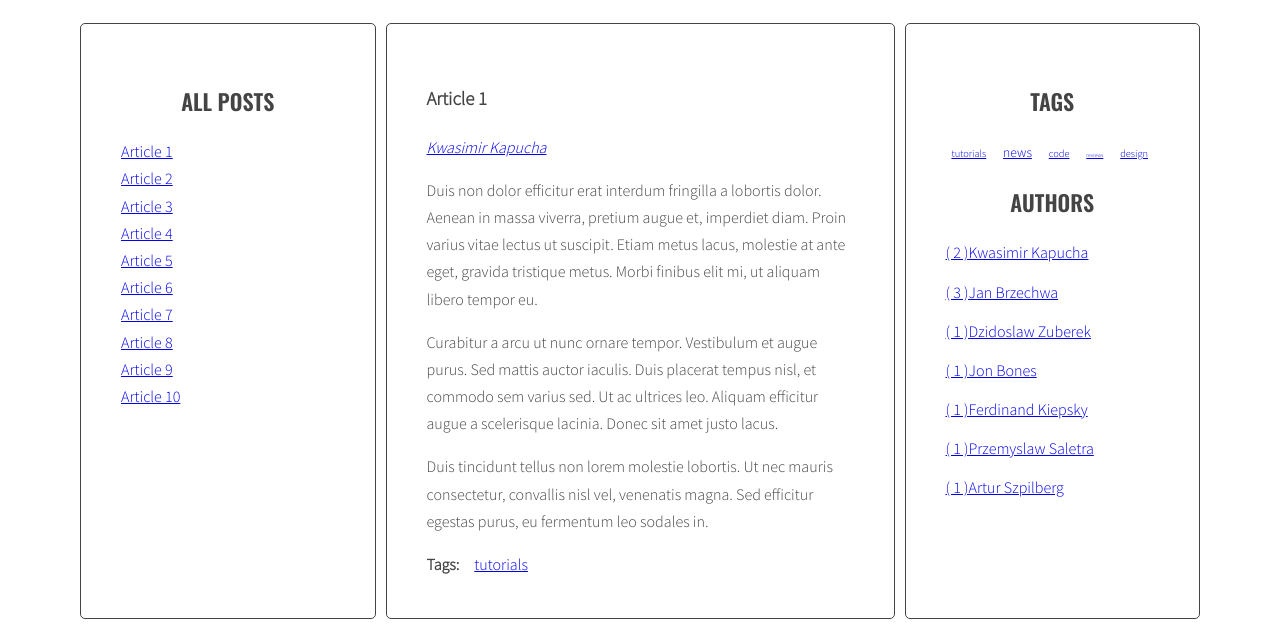
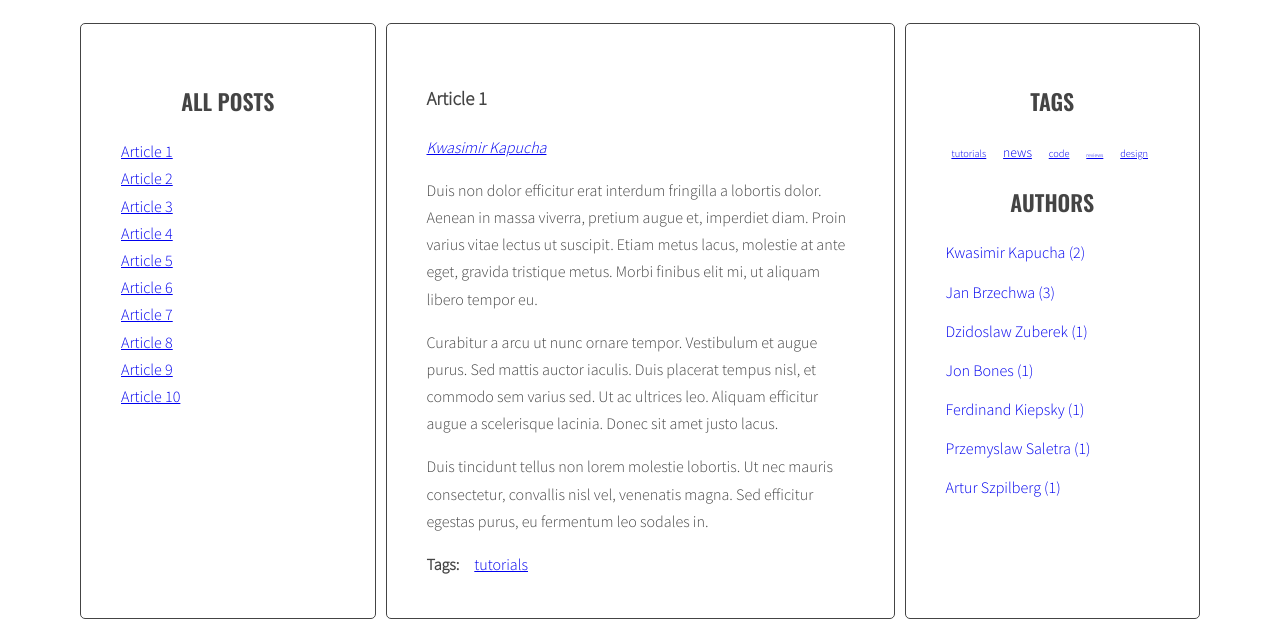
Before and after one commit to fifekwidmo/javascript-blog, a website: page index.html in a window 1280 px wide. Shown: the part 220-847 px from the top of the page. Drawn offline with nearby package versions, Linux system fonts and the light colour scheme.

Commit message:
Add fifth handlebar

```diff
--- a/index.html
+++ b/index.html
@@ -207,27 +207,22 @@
     <script id="template-article-link" type="text/x-handlebars-template">
         <li><a href="#{{ id }}"><span></span>{{ title }}</span></a></li>
     </script>
-
-
     <script id="template-tag-link" type="text/x-handlebars-template">
         <li><a href="#{{ id }}"><span></span>{{ title }}</span></a></li>
     </script>
-
     <script id="template-tag-cloud-link" type="text/x-handlebars-template">
         {{#each tags}}
         <li><a class="{{className}}" href="#tag-{{tag}}">{{ tag }}</a></li>
         {{/each}}
     </script>
-
-
-
-
+    <script id="template-list-author-link" type="text/x-handlebars-template">
+        {{#each authors}}
+        <li><a href="#authors-{{ author }}"> {{author}} ({{ count }})</a></li>
+        {{/each}}
+    </script>
     <script id="template-author-link" type="text/x-handlebars-template">
         <a href="#authors-{{ id }}"><span></span>{{ title }}</span></a>
     </script>
-
-
-
     <script src="https://cdnjs.cloudflare.com/ajax/libs/handlebars.js/4.1.0/handlebars.min.js"></script>
     <script src="js/script.js"></script>
 </body>
--- a/js/script.js
+++ b/js/script.js
@@ -3,7 +3,8 @@ const templates = {
     articleLink: Handlebars.compile(document.querySelector('#template-article-link').innerHTML),
     tagLink: Handlebars.compile(document.querySelector('#template-tag-link').innerHTML),
     authorLink: Handlebars.compile(document.querySelector('#template-author-link').innerHTML),
-    tagCloudLink: Handlebars.compile(document.querySelector('#template-tag-cloud-link').innerHTML)
+    tagCloudLink: Handlebars.compile(document.querySelector('#template-tag-cloud-link').innerHTML),
+    listAuthorLink: Handlebars.compile(document.querySelector('#template-list-author-link').innerHTML)
 };
 const titleClickHandler = function(event) {
     console.log(event);
@@ -207,14 +208,19 @@ function generateAuthors() {
         /* insert HTML of all the links into the tags wrapper */
         article.querySelector(optArticleAuthorSelector).innerHTML = authorHTML;
         const authorList = document.querySelector(optAuthorsListSelector);
-        let allAuthorsHTML = '';
+        // let allAuthorsHTML = '';
+        const allAuthorsHTML = { authors: [] };
         for (let articleAuthor in allAuthors) {
-            allAuthorsHTML += '<li><a href="#authors-' + articleAuthor + '"> ( ' + allAuthors[articleAuthor] + ' )' + articleAuthor + '</a></li>';
+            // allAuthorsHTML += '<li><a href="#authors-' + articleAuthor + '"> ( ' + allAuthors[articleAuthor] + ' )' + articleAuthor + '</a></li>';
+            allAuthorsHTML.authors.push({
+                author: articleAuthor,
+                count: allAuthors[articleAuthor],
+            });
         }
-        authorList.innerHTML = allAuthorsHTML;
+        authorList.innerHTML = templates.listAuthorLink(allAuthorsHTML);
+        console.log(allAuthorsHTML);
     }
 }
-
 generateAuthors();
 
 function authorClickHandler(event) {
--- a/sass/style.scss
+++ b/sass/style.scss
@@ -121,6 +121,9 @@ aside h2 {
     li {
         margin-bottom: 12px;
     }
+    a {
+        text-decoration: none;
+    }
 }
 
 
```
Also changed, not shown: css/style.css, 1 other file.
